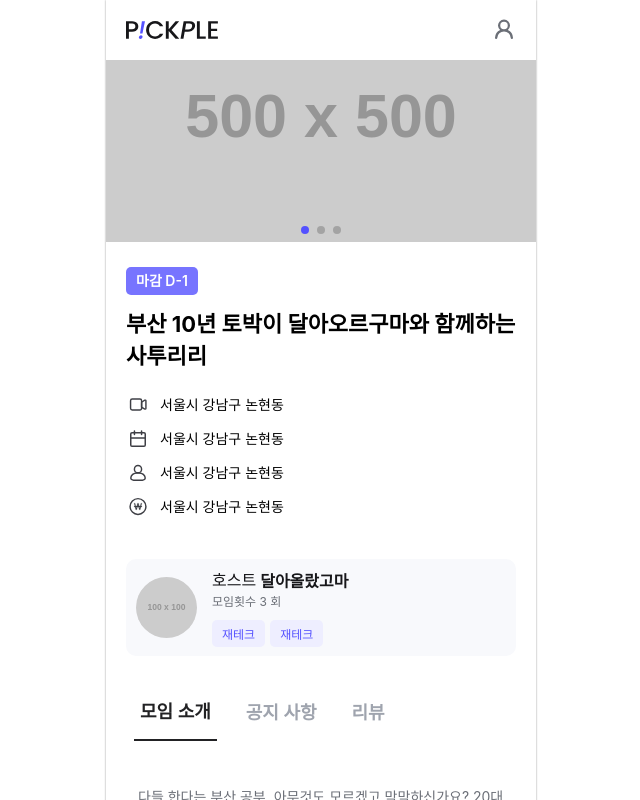
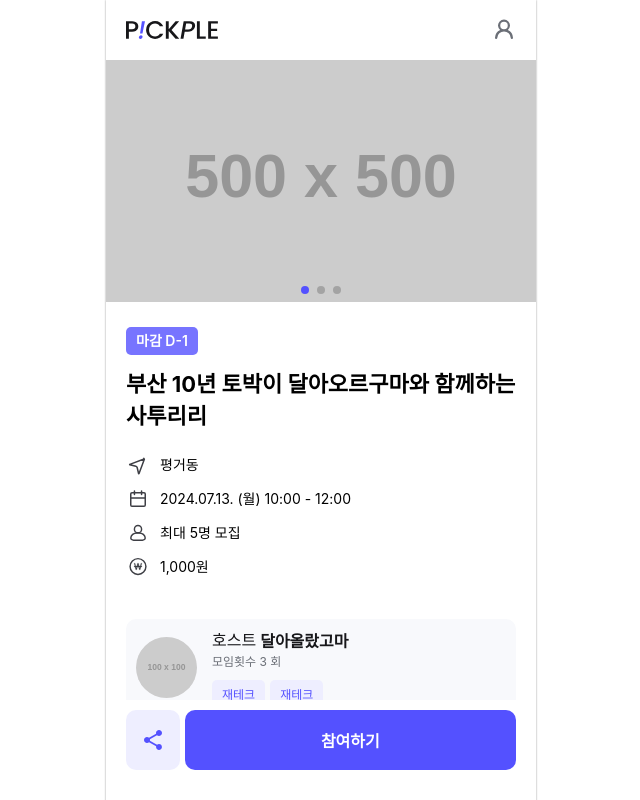
Before and after one commit to PICK-PLE/PICKPLE-client, a React (Vite) app: page /class in a window 1280 px wide. Shown: the top 800 px of the page, without its empty margins (319-959 px from the left). Built offline with nearby package versions, Linux system fonts and the light colour scheme; a web font is replaced by a local one.

Commit message:
feat: class 상세 페이지 퍼블리싱

```diff
--- /dev/null
+++ b/src/constants/mocks/classDetailData.ts
@@ -0,0 +1,20 @@
+export const classDetailData = {
+  dayOfDay: -1,
+  title: '졸려',
+  dateList: {
+    date: '2024.07.13',
+    dayOfWeek: '월',
+    startTime: '10:00',
+    endTime: '12:00',
+  },
+  isOffline: true,
+  spot: '평거동',
+  maxGuest: 5,
+  fee: 1000,
+  imageList: {
+    imageUrl1: 'http://example.com/image1.jpg',
+    imageUrl2: 'http://example.com/image2.jpg',
+    imageUrl3: 'http://example.com/image3.jpg',
+  },
+  hostId: 1,
+};
--- a/src/pages/class/components/ClassEmptyReview/ClassEmptyReview.style.ts
+++ b/src/pages/class/components/ClassEmptyReview/ClassEmptyReview.style.ts
@@ -0,0 +1,17 @@
+import { css, Theme } from '@emotion/react';
+import { flexGenerator } from '@styles/generator';
+
+export const emptyReviewContainer = css`
+  ${flexGenerator('column')};
+  height: 50rem;
+`;
+
+export const imageStyle = css`
+  width: 15rem;
+  height: 15rem;
+`;
+
+export const textStyle = (theme: Theme) => css`
+  ${theme.font['subhead01-sb-18']};
+  color: ${theme.color.lightgray2};
+`;
--- a/src/pages/class/components/ClassEmptyReview/ClassEmptyReview.tsx
+++ b/src/pages/class/components/ClassEmptyReview/ClassEmptyReview.tsx
@@ -1,7 +1,15 @@
+import { graphicImage } from '@constants';
+import { emptyReviewContainer, imageStyle, textStyle } from './ClassEmptyReview.style';
+
 const ClassEmptyReview = () => {
   return (
-    <div>ClassEmptyReview</div>
-  )
-}
+    <article>
+      <div css={emptyReviewContainer}>
+        <img css={imageStyle} src={graphicImage.ReviewImage} alt="review graphics" />
+        <p css={textStyle}>아직 작성된 리뷰가 없습니다</p>
+      </div>
+    </article>
+  );
+};
 
-export default ClassEmptyReview
+export default ClassEmptyReview;
--- a/src/pages/class/page/Class/Class.style.ts
+++ b/src/pages/class/page/Class/Class.style.ts
@@ -1,7 +1,10 @@
 import { css, Theme } from '@emotion/react';
 import { flexGenerator } from '@styles/generator';
 
-export const classLayout = css``;
+export const classLayout = css`
+  padding-top: 6rem;
+  padding-bottom: 10rem;
+`;
 
 export const classInfo = css`
   padding: 2.4rem 2rem 4rem;
@@ -19,8 +22,13 @@ export const classInfoList = css`
   margin: 2rem 0 4rem;
 `;
 
-export const tabWrapper = css`
+export const tabWrapper = (theme: Theme) => css`
+  position: sticky;
+  top: 6rem;
+
   ${flexGenerator('row', 'flex-start')};
+
+  background-color: ${theme.color.white};
 
   padding-left: 2.8rem;
   gap: 2.3rem;
@@ -52,11 +60,18 @@ export const infoSectionStyle = (theme: Theme) => css`
   background-color: ${theme.color.white};
 `;
 
-export const buttonContainer = css`
-  ${flexGenerator()};
-  gap: 0.5rem;
+export const buttonContainer = (widowWidth: number) => (theme: Theme) =>
+  css`
+    width: ${widowWidth <= 430 ? `${widowWidth}px` : '430px'};
+    position: fixed;
+    bottom: 0;
 
-  padding: 1rem 2rem 3rem;
+    background-color: ${theme.color.white};
 
-  z-index: 3;
-`;
+    ${flexGenerator()};
+    gap: 0.5rem;
+
+    padding: 1rem 2rem 3rem;
+
+    z-index: 3;
+  `;
--- a/src/pages/class/page/Class/Class.tsx
+++ b/src/pages/class/page/Class/Class.tsx
@@ -1,4 +1,4 @@
-import { useState } from 'react';
+import { useEffect, useState } from 'react';
 import { ClassEmptyReview, ClassInfo, ClassNotice, HostInfoCard } from '@pages/class/components';
 import { Button, Carousel, IconText, Label, LogoHeader, ShareButton } from '@components';
 import {
@@ -13,11 +13,12 @@ import {
   tabSectionStyle,
   tabWrapper,
 } from './Class.style';
-import { IcClassPerson, IcDate, IcMoney, IcOneline } from '@svg';
+import { IcClassPerson, IcDate, IcMoney, IcOffline, IcOneline } from '@svg';
 
 // mocking data
 import { NoticeCardData } from 'src/constants/mocks/NoticeCardData';
 import { classInfoData } from 'src/constants/mocks/classInfoData';
+import { classDetailData } from 'src/constants/mocks/classDetailData';
 
 const Class = () => {
   const carouselImageList = [
@@ -28,25 +29,49 @@ const Class = () => {
 
   const [selectTab, setSelectTab] = useState<'모임소개' | '공지사항' | '리뷰'>('모임소개');
 
+  const [windowWidth, setWindowWidth] = useState(window.innerWidth);
+  useEffect(() => {
+    const handleResize = () => {
+      setWindowWidth(window.innerWidth);
+    };
+
+    window.addEventListener('resize', handleResize);
+
+    return () => {
+      window.removeEventListener('resize', handleResize);
+    };
+  }, []);
+
+  const { date, dayOfWeek, startTime, endTime } = classDetailData.dateList;
+
   return (
+    <div>
+      <LogoHeader />
       <div css={classLayout}>
-      <LogoHeader />
         <Carousel imageList={carouselImageList} />
         <section css={classInfo}>
           <Label variant="dDay">마감 D-1</Label>
           <h1 css={classNameStyle}>부산 10년 토박이 달아오르구마와 함께하는 사투리리</h1>
           <ul css={classInfoList}>
             <li>
-            <IconText icon={<IcOneline />} text="서울시 강남구 논현동" />
+              {
+                <IconText
+                  icon={classDetailData.isOffline ? <IcOffline /> : <IcOneline />}
+                  text={classDetailData.spot}
+                />
+              }
             </li>
             <li>
-            <IconText icon={<IcDate />} text="서울시 강남구 논현동" />
+              <IconText
+                icon={<IcDate />}
+                text={`${date}. (${dayOfWeek}) ${startTime} - ${endTime}`}
+              />
             </li>
             <li>
-            <IconText icon={<IcClassPerson />} text="서울시 강남구 논현동" />
+              <IconText icon={<IcClassPerson />} text={`최대 ${classDetailData.maxGuest}명 모집`} />
             </li>
             <li>
-            <IconText icon={<IcMoney />} text="서울시 강남구 논현동" />
+              <IconText icon={<IcMoney />} text={`${classDetailData.fee.toLocaleString()}원`} />
             </li>
           </ul>
           <HostInfoCard />
@@ -76,10 +101,11 @@ const Class = () => {
           {selectTab === '공지사항' && <ClassNotice noticeData={NoticeCardData} />}
           {selectTab === '리뷰' && <ClassEmptyReview />}
         </section>
-      <section css={buttonContainer}>
+        <section css={buttonContainer(windowWidth)}>
           <ShareButton />
           <Button variant="large">참여하기</Button>
         </section>
+      </div>
     </div>
   );
 };
```
Lines whose indentation alone changed are shown as unchanged.
